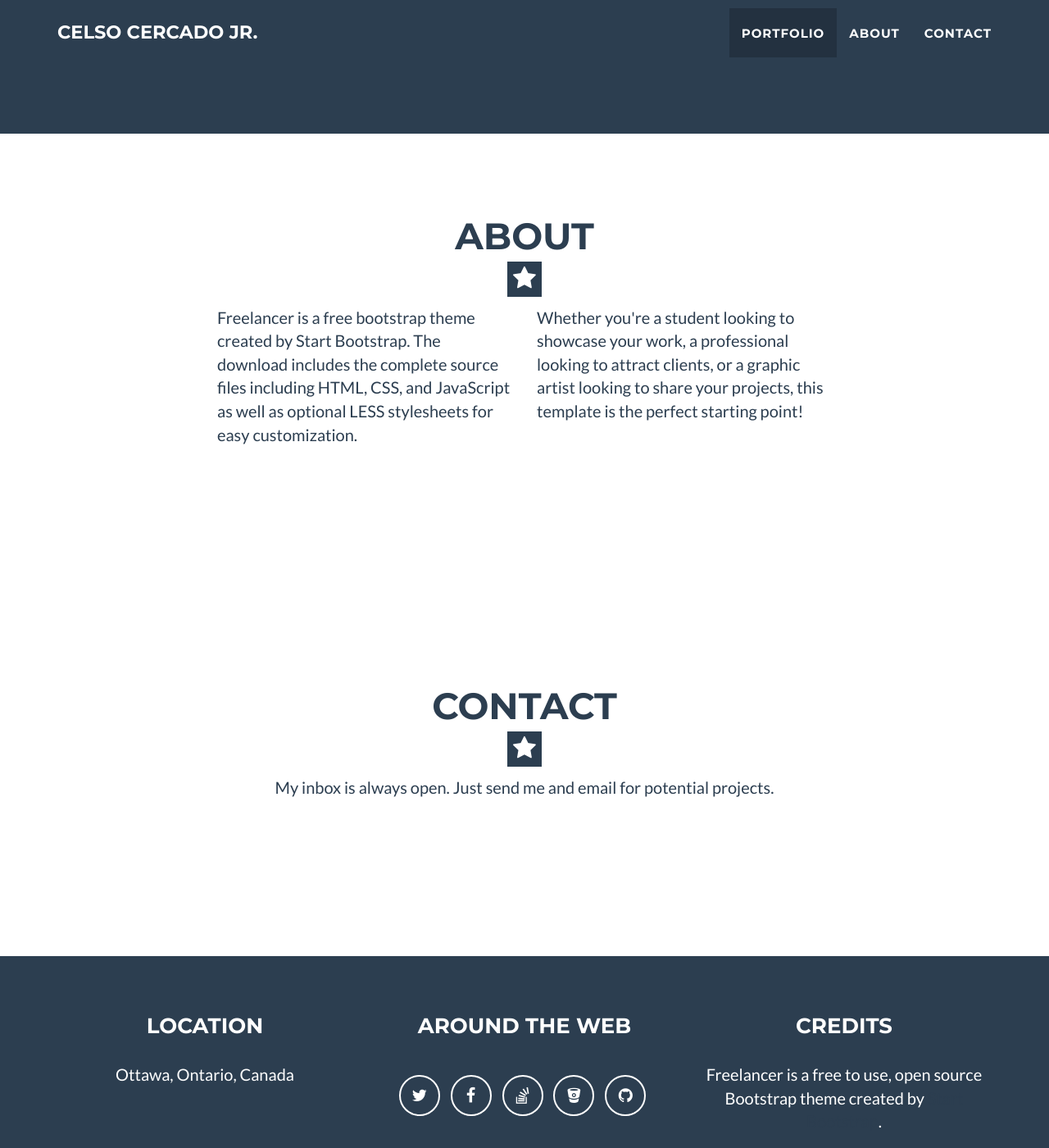
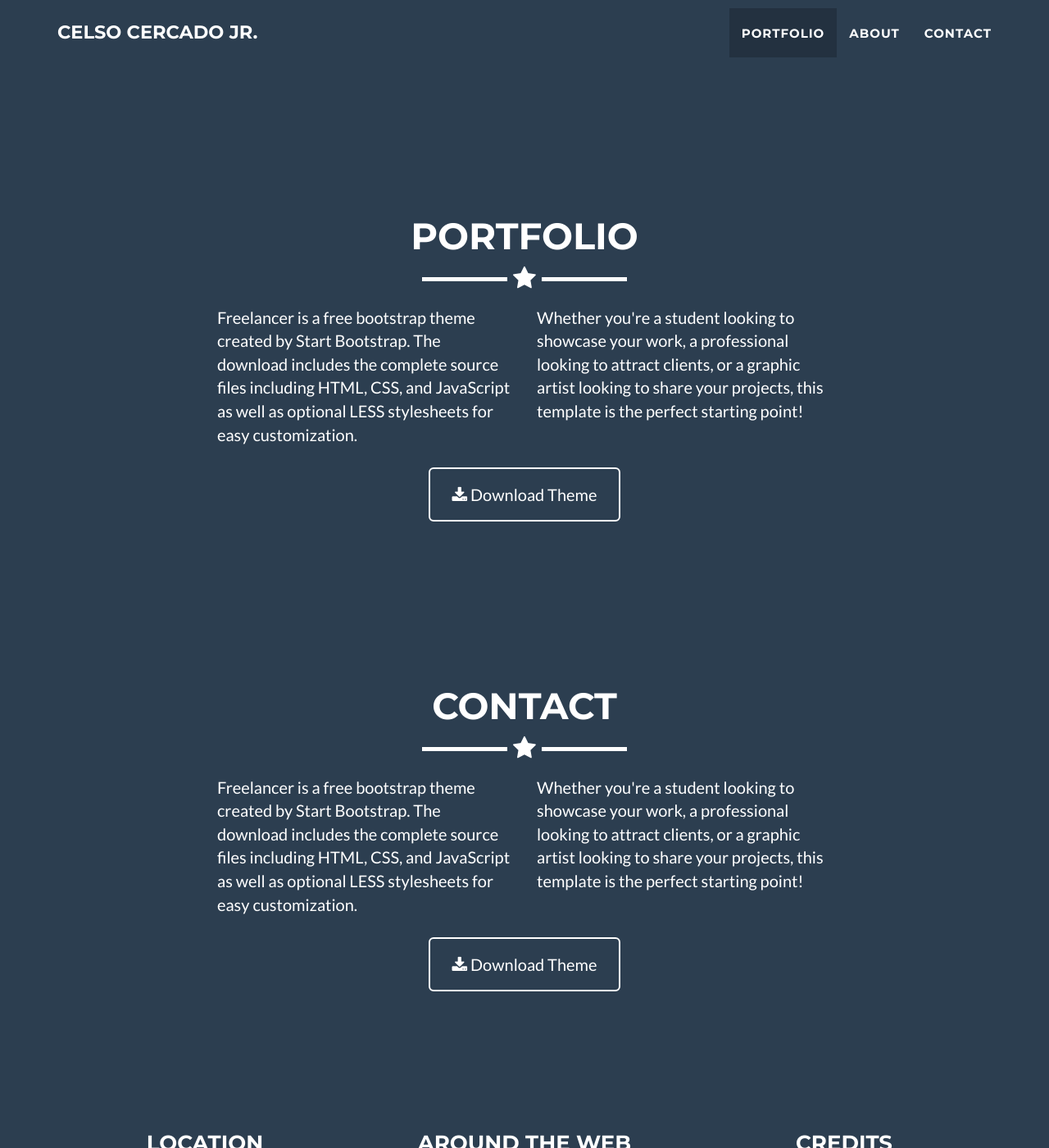
Before and after one commit to Celso-Cercado-Jr/new-app, a Jekyll site: the page built from index.html, in a window 1280 px wide and 1400 px high, scrolled down 1185 px. Shown: the whole window at 82% size. Built offline with Jekyll 4.4.1, drawn with Linux system fonts in a browser that asks for light colours.

Commit message:
added new

```diff
--- a/_includes/about.html
+++ b/_includes/about.html
@@ -1,9 +1,9 @@
 <!-- About Section -->
-    <section id="about">
+   <section class="success" id="about">
        <div class="container">
            <div class="row">
                <div class="col-lg-12 text-center">
-                    <h2>About</h2>
+                   <h2>Portfolio</h2>
                    <hr class="star-light">
                </div>
            </div>
--- a/_includes/contact.html
+++ b/_includes/contact.html
@@ -1,5 +1,5 @@
 <!-- About Section -->
-   <section id="contact">
+   <section class="success" id="contact">
        <div class="container">
            <div class="row">
                <div class="col-lg-12 text-center">
@@ -8,12 +8,15 @@
                </div>
            </div>
            <div class="row">
-             <div class="col-lg-8 col-lg-offset-2 text-center">
-               <p>My inbox is always open. Just send me and email for potential projects.</p>
-             </div>
+               <div class="col-lg-4 col-lg-offset-2">
+                   <p>Freelancer is a free bootstrap theme created by Start Bootstrap. The download includes the complete source files including HTML, CSS, and JavaScript as well as optional LESS stylesheets for easy customization.</p>
+               </div>
+               <div class="col-lg-4">
+                   <p>Whether you're a student looking to showcase your work, a professional looking to attract clients, or a graphic artist looking to share your projects, this template is the perfect starting point! </p>
+               </div>
                <div class="col-lg-8 col-lg-offset-2 text-center">
-                   <a href="mailto:celsocercado@gmail.com" class="btn btn-lg btn-outline">
-                       <i class="fa fa-envelope"></i> Get In Touch
+                   <a href="https://github.com/jeromelachaud/freelancer-theme" class="btn btn-lg btn-outline">
+                       <i class="fa fa-download"></i> Download Theme
                    </a>
                </div>
            </div>
```
Also changed, not shown: _includes/contactme.html (+9 -6 lines). Lines whose indentation alone changed are shown as unchanged.
